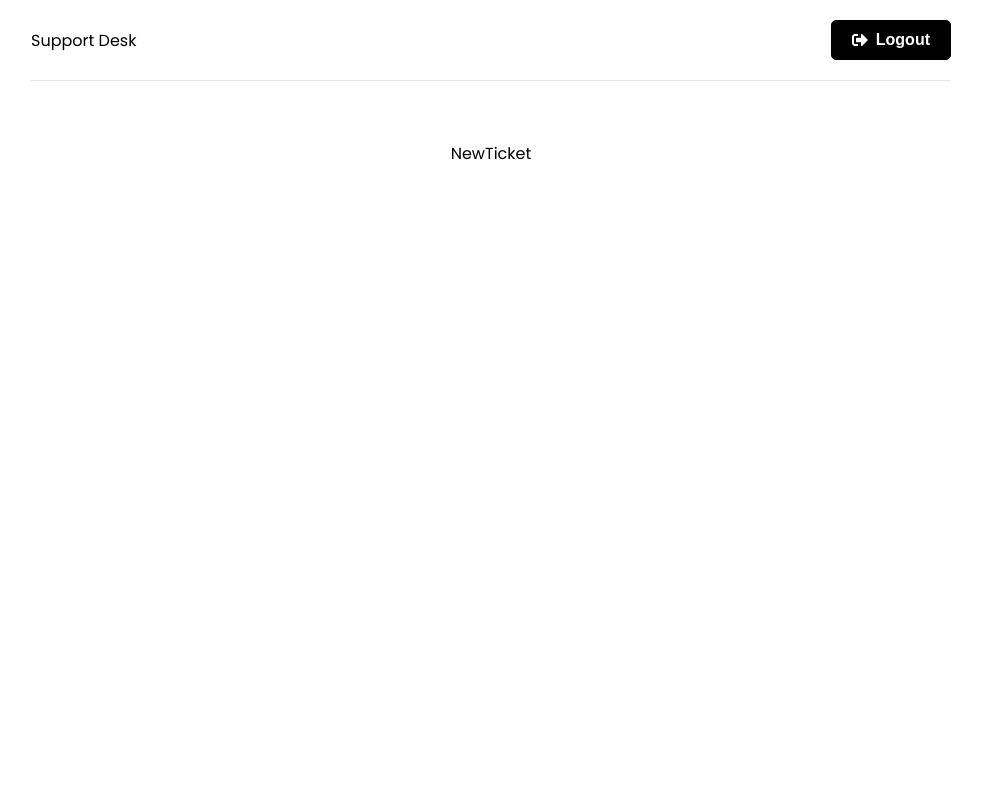
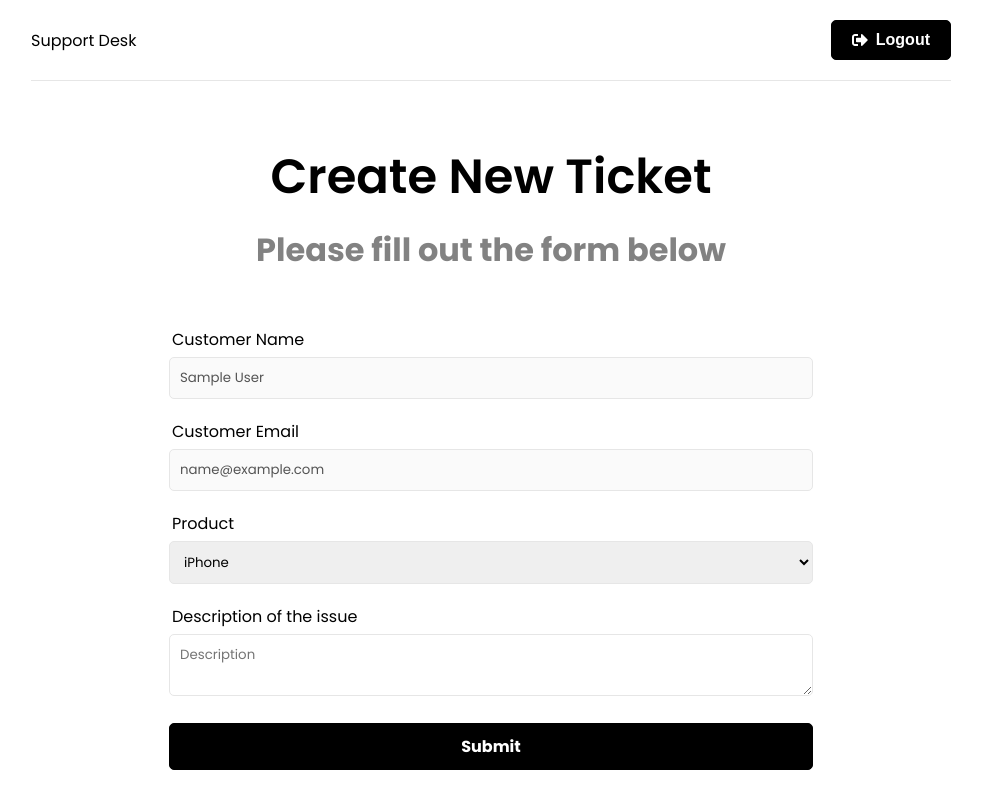
Before and after one commit to TranVinh-ds/note-support-system, a React (Create React App) app in the folder frontend/: page /new-ticket in a window 1280 px wide. Shown: the whole page, without its empty margins (149-1131 px from the left). Built offline with nearby package versions, Linux system fonts and the light colour scheme; sample sign-in values are in the browser's storage.

Commit message:
create new ticket form

```diff
--- a/frontend/src/pages/NewTicket.jsx
+++ b/frontend/src/pages/NewTicket.jsx
@@ -1,7 +1,78 @@
 import React from 'react';
+import { useState } from 'react';
+import { useSelector } from 'react-redux';
 
 const NewTicket = () => {
-  return <div>NewTicket</div>;
+  const { user } = useSelector((state) => state.auth);
+  const [name] = useState(user.name);
+  const [email] = useState(user.email);
+  const [product, setProduct] = useState('iPhone');
+  const [description, setDescription] = useState('');
+
+  const onSubmit = (e) => {
+    e.preventDefault();
+  };
+
+  return (
+    <>
+      <section className="heading">
+        <h1>Create New Ticket</h1>
+        <p>Please fill out the form below</p>
+      </section>
+      <section className="form">
+        <div className="form-group">
+          <label htmlFor="name">Customer Name</label>
+          <input
+            type="text"
+            id="name"
+            className="form-control"
+            value={name}
+            disabled
+          />
+        </div>
+        <div className="form-group">
+          <label htmlFor="email">Customer Email</label>
+          <input
+            type="email"
+            id="email"
+            className="form-control"
+            value={email}
+            disabled
+          />
+        </div>
+        <form onSubmit={onSubmit}>
+          <div className="form-group">
+            <label htmlFor="product">Product</label>
+            <select
+              name="product"
+              id="product"
+              value={product}
+              onChange={(e) => setProduct(e.target.value)}
+            >
+              <option value="iPhone">iPhone</option>
+              <option value="iMac">iMac</option>
+              <option value="iPad">iPad</option>
+              <option value="MacBook Pro">MacBook Pro</option>
+            </select>
+          </div>
+          <div className="form-group">
+            <label htmlFor="description">Description of the issue</label>
+            <textarea
+              name="description"
+              id="description"
+              className="form-control"
+              placeholder="Description"
+              value={description}
+              onChange={(e) => setDescription(e.target.value)}
+            ></textarea>
+          </div>
+          <div className="form-group">
+            <div className="btn btn-block">Submit</div>
+          </div>
+        </form>
+      </section>
+    </>
+  );
 };
 
 export default NewTicket;
```
